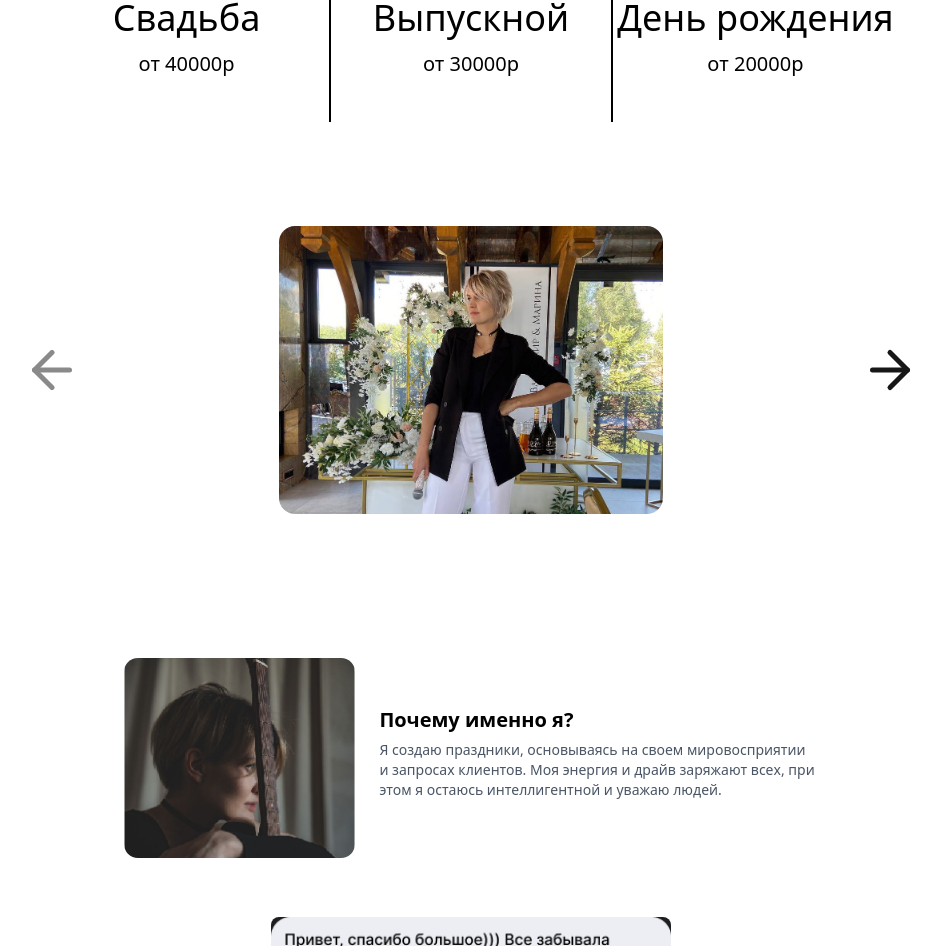
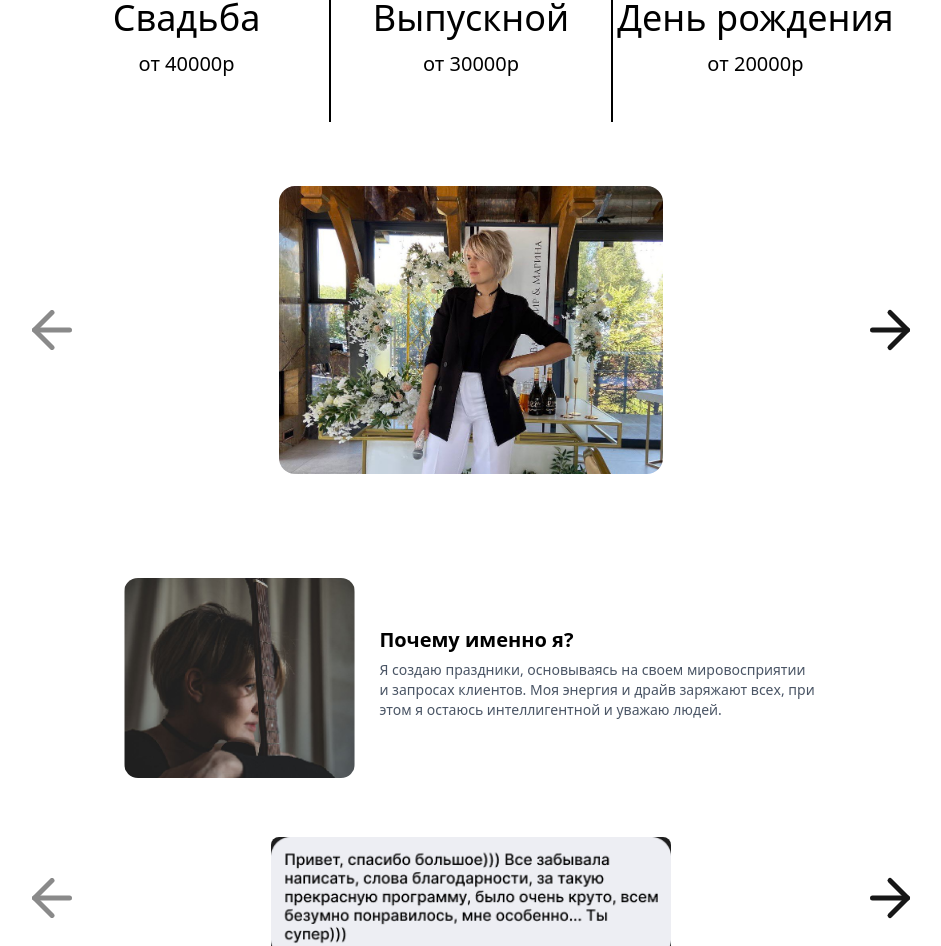
Before and after one commit to Pobos1/myself, a Next.js app: page / in a window 1280 px wide. Shown: the part 1266-2212 px from the top of the page, without its empty margins (169-1110 px from the left). Built offline with nearby package versions, Linux system fonts and the light colour scheme.

Commit message:
текст на xl

```diff
--- a/src/components/ui/ImageCarousel.tsx
+++ b/src/components/ui/ImageCarousel.tsx
@@ -71,7 +71,7 @@ export default function ImageCarousel() {
           <CarouselContent>
             {images.map((img, i) => (
               <CarouselItem key={i} onClick={() => openModal(img.src)}>
-                <div className="py-20 ">
+                <div className="py-10 ">
                   <Image
                     className="rounded-2xl mx-auto w-96 h-72 object-cover"
                     src={img.src}
--- a/src/shared/Servicesvertical.tsx
+++ b/src/shared/Servicesvertical.tsx
@@ -9,19 +9,19 @@ export const Servicevertical: React.FC<{
   <div className="py-3">
     <div className="border-b-2 border-black py-3">
       <div className="flex justify-between items-center w-full px-8">
-        <p className=" text-black text-2xl ">{props.title}</p>
+        <p className=" text-black text-xl ">{props.title}</p>
         <p className=" text-black text-xl">{props.description}</p>
       </div>
     </div>
     <div className="border-b-2 border-black py-3">
       <div className="flex justify-between items-center w-full px-8">
-        <p className=" text-black text-2xl ">{props.title2}</p>
+        <p className=" text-black text-xl ">{props.title2}</p>
         <p className=" text-black text-xl">{props.description2}</p>
       </div>
     </div>
     <div className="py-3">
       <div className="flex justify-between items-center w-full px-8">
-        <p className=" text-black text-2xl ">{props.title3}</p>
+        <p className=" text-black text-xl ">{props.title3}</p>
         <p className=" text-black text-xl">{props.description3}</p>
       </div>
     </div>
```
